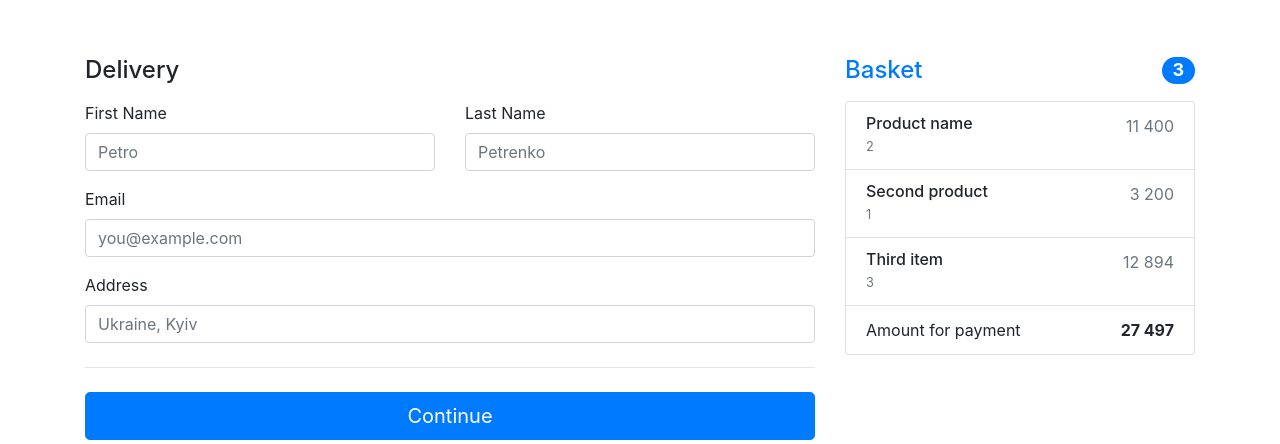
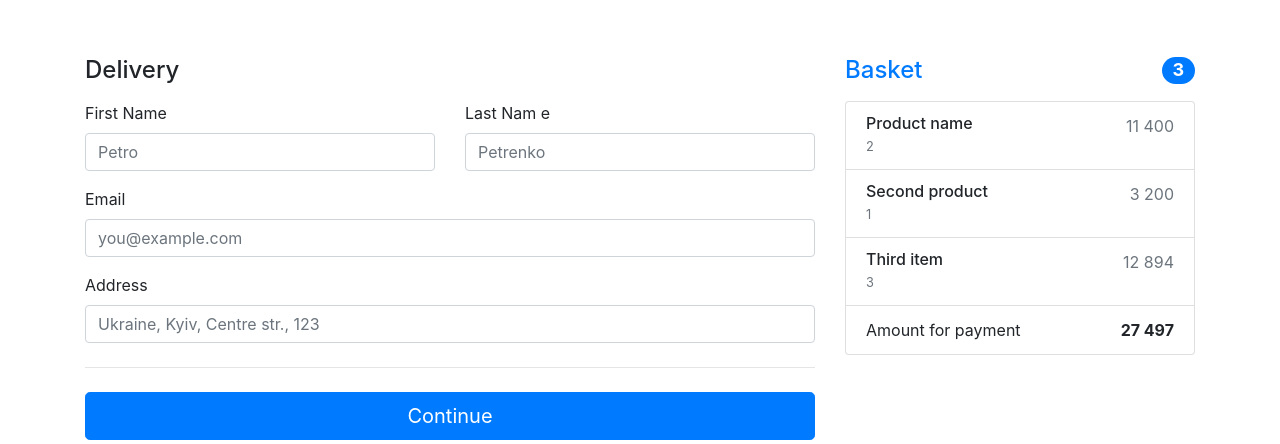
Before and after one commit to pyomelch/OnlineStore-django, a Django app: page /orders/order-create/ in a window 1280 px wide. Shown: the part 162-606 px from the top of the page. Run offline with Django 4.2, Linux system fonts and the light colour scheme; some libraries are stand-ins or nearby versions.

Commit message:
Added forms of checkout

```diff
--- a/orders/forms.py
+++ b/orders/forms.py
@@ -4,6 +4,23 @@ from orders.models import Order
 
 
 class OrderForm(forms.ModelForm):
+    first_name = forms.CharField(widget=forms.TextInput(attrs={
+        "class": "form-control",
+        "placeholder": "Petro"
+    }))
+    last_name = forms.CharField(widget=forms.TextInput(attrs={
+        "class": "form-control",
+        "placeholder": "Petrenko"
+    }))
+    email = forms.EmailField(widget=forms.EmailInput(attrs={
+        "class": "form-control",
+        "placeholder": "you@example.com"
+    }))
+    address = forms.CharField(widget=forms.TextInput(attrs={
+        "class": "form-control",
+        "placeholder": "Ukraine, Kyiv, Centre str., 123"
+    }))
+
     class Meta:
         model = Order
         fields = (
--- a/orders/templates/orders/order-create.html
+++ b/orders/templates/orders/order-create.html
@@ -7,7 +7,7 @@
     </div>
     <div class="container">
         <div class="py-5 text-center">
-            <h1>Checkout</h1>
+            <h1> Checkout </h1>
         </div>
         <div class="row g-5">
             <div class="col-md-5 col-lg-4 order-md-last">
@@ -45,28 +45,27 @@
             </div>
             <div class="col-md-7 col-lg-8">
                 <h4 class="mb-3">Delivery</h4>
-                <form>
+                <form action="{% url 'orders:order_create' %}" method="post">
+                    {% csrf_token %}
                     <div class="row g-3">
                         <div class="col-sm-6">
-                            <label for="firstName" class="form-label">First Name</label>
-                            <input type="text" class="form-control" id="firstName" placeholder="Petro" value="" required>
+                            <label for="{{ form.first_name.id_for_label }}" class="form-label"> First Name </label>
+                            {{ form.first_name }}
                         </div>
 
                         <div class="col-sm-6">
-                            <label for="lastName" class="form-label">Last Name</label>
-                            <input type="text" class="form-control" id="lastName" placeholder="Petrenko" value=""
-                                   required>
+                            <label for="{{ form.last_name.id_for_label }}" class="form-label"> Last Nam e</label>
+                            {{ form.last_name }}
                         </div>
 
                         <div class="col-12 mt-3">
-                            <label for="email" class="form-label">Email</label>
-                            <input type="email" class="form-control" id="email" placeholder="you@example.com">
+                            <label for="{{ form.email.id_for_label }}" class="form-label"> Email </label>
+                            {{ form.email }}
                         </div>
 
                         <div class="col-12 mt-3">
-                            <label for="address" class="form-label">Address</label>
-                            <input type="text" class="form-control" id="address"
-                                   placeholder="Ukraine, Kyiv" required>
+                            <label for="{{ form.address.id_for_label }}" class="form-label"> Address </label>
+                            {{ form.address }}
                         </div>
 
                     </div>
```
